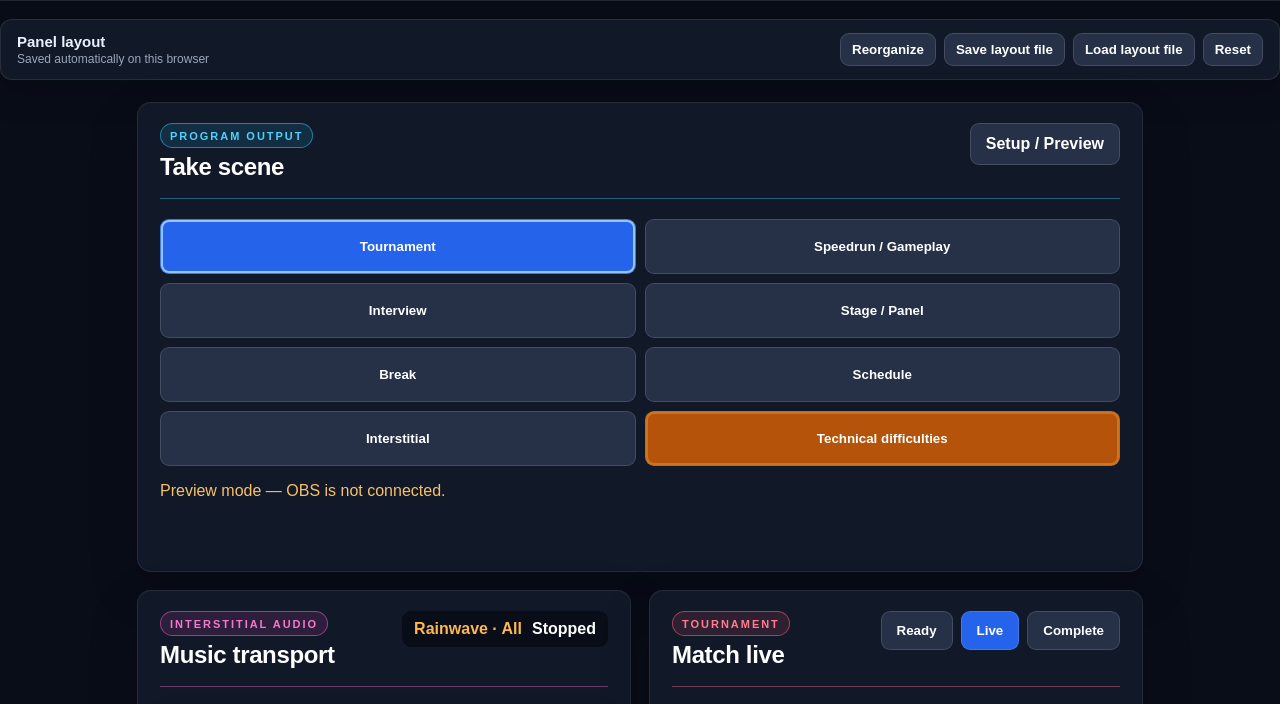
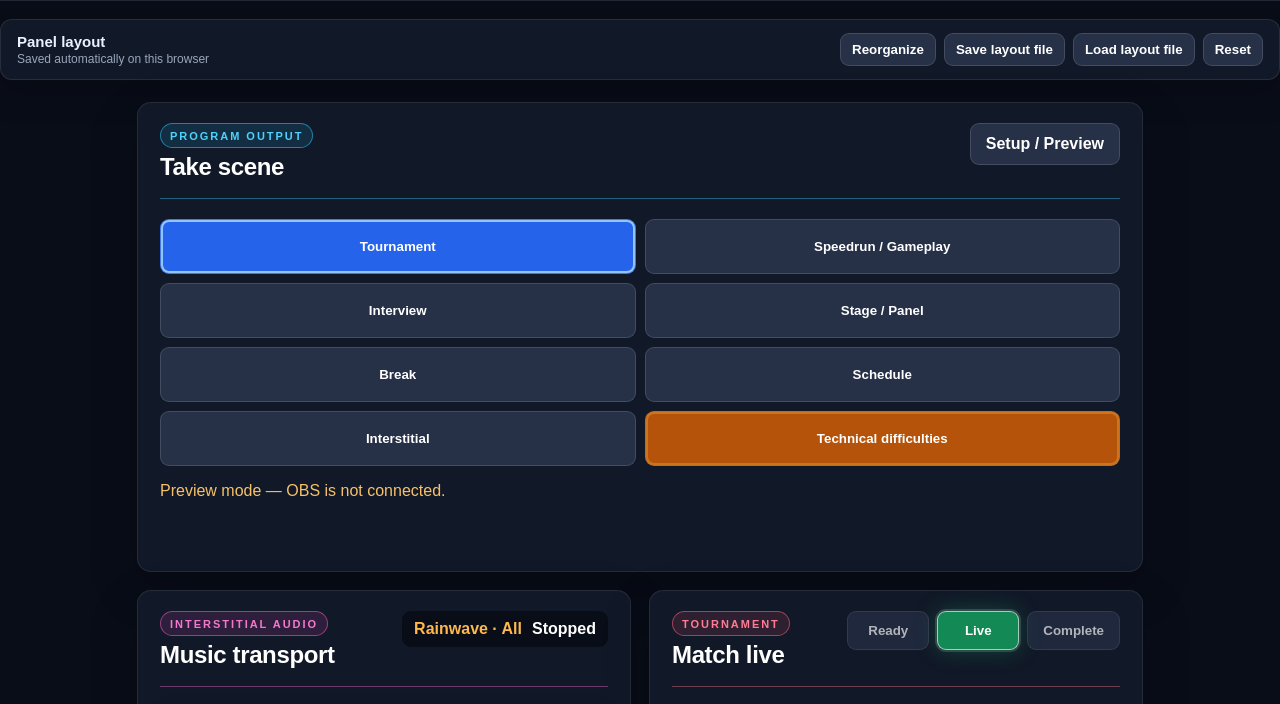
Before and after one commit to CRSdefiance/HurriconBroadcastSystem, a website built with Vite: page pages/dashboard/index.html in a window 1280 px wide. Shown: the part 93-797 px from the top of the page. Built offline with nearby package versions, Linux system fonts and the light colour scheme.

Commit message:
Clarify tournament match status controls

```diff
--- a/src/dashboard.ts
+++ b/src/dashboard.ts
@@ -35,7 +35,11 @@ all<HTMLAnchorElement>('a[href="setup.html"],a[href="index.html"]').forEach((lin
   window.location.assign(standalone ? `${target}?standalone=true` : target);
 }));
 
-const matchRep=observe<MatchState>('match',mockMatch,(m)=>{all<HTMLInputElement>('[data-field]').forEach((el)=>{if(document.activeElement!==el)el.value=String(m[el.dataset.field as 'game'|'round'|'bestOf']??'')});(['player1','player2'] as const).forEach((side,i)=>{all<HTMLInputElement>(`[data-p${i+1}]`).forEach((el)=>{if(document.activeElement!==el)el.value=String(m[side][el.dataset[`p${i+1}`] as keyof typeof m[typeof side]]??'')});const out=$<HTMLOutputElement>(`[data-score-value="${side}"]`);if(out)out.value=String(m[side].score);setText(`[data-live-player="${side}"]`,m[side].displayName)});});
+const matchRep=observe<MatchState>('match',mockMatch,(m)=>{
+  all<HTMLInputElement>('[data-field]').forEach((el)=>{if(document.activeElement!==el)el.value=String(m[el.dataset.field as 'game'|'round'|'bestOf']??'')});
+  (['player1','player2'] as const).forEach((side,i)=>{all<HTMLInputElement>(`[data-p${i+1}]`).forEach((el)=>{if(document.activeElement!==el)el.value=String(m[side][el.dataset[`p${i+1}`] as keyof typeof m[typeof side]]??'')});const out=$<HTMLOutputElement>(`[data-score-value="${side}"]`);if(out)out.value=String(m[side].score);setText(`[data-live-player="${side}"]`,m[side].displayName)});
+  all<HTMLButtonElement>('[data-status]').forEach((button)=>{const active=button.dataset.status===m.status;button.classList.toggle('active',active);button.setAttribute('aria-pressed',String(active));});
+});
 const lowerRep=observe<LowerThirdState>('lowerThird',mockLowerThird,(lower)=>{all<HTMLInputElement|HTMLSelectElement>('[data-lower]').forEach((el)=>{if(document.activeElement!==el)el.value=String(lower[el.dataset.lower as keyof LowerThirdState]??'')});setText('[data-live-lower-title]',lower.title||'Nothing queued');setText('[data-live-lower-subtitle]',lower.subtitle);});
 const showRep=observe<ShowState>('show',mockShow,(show)=>{all<HTMLInputElement>('[data-show]').forEach((el)=>{if(document.activeElement!==el)el.value=String(show[el.dataset.show as keyof ShowState]??'')});all<HTMLButtonElement>('[data-mode]').forEach((button)=>button.classList.toggle('active',button.dataset.mode===show.mode));setText('[data-live-show="current"]',show.currentSegment||'Live show');setText('[data-live-show="next"]',show.nextSegment||'More programming soon');setText('[data-live-show="time"]',show.nextSegmentTime);});
 let railState = mockBroadcastRail;
@@ -85,7 +89,7 @@ all<HTMLButtonElement>('[data-score]').forEach((button)=>button.addEventListener
 $('[data-action="swap"]')?.addEventListener('click',()=>{if(window.nodecg)void window.nodecg.sendMessage('match:swap');else{const m=matchRep.get();matchRep.set({...m,player1:m.player2,player2:m.player1})}});
 $('[data-action="reset"]')?.addEventListener('click',()=>{if(!confirm('Reset both scores to zero?'))return;const m=matchRep.get();matchRep.set({...m,player1:{...m.player1,score:0},player2:{...m.player2,score:0}});toast('Scores reset');});
 $('[data-action="apply"]')?.addEventListener('click',()=>{const current=matchRep.get();const readPlayer=(side:'player1'|'player2',number:1|2)=>({...current[side],displayName:value(`[data-p${number}="displayName"]`),pronouns:value(`[data-p${number}="pronouns"]`),location:value(`[data-p${number}="location"]`),social:value(`[data-p${number}="social"]`),socialPlatform:(value(`[data-p${number}="socialPlatform"]`)||'twitch') as SocialPlatform,seed:Number(value(`[data-p${number}="seed"]`))||null});matchRep.set({...current,game:value('[data-field="game"]'),round:value('[data-field="round"]'),bestOf:Number(value('[data-field="bestOf"]'))||null,player1:readPlayer('player1',1),player2:readPlayer('player2',2)});toast('Match info applied');});
-all<HTMLButtonElement>('[data-status]').forEach((button)=>button.addEventListener('click',()=>matchRep.set({...matchRep.get(),status:button.dataset.status as MatchState['status']})));
+all<HTMLButtonElement>('[data-status]').forEach((button)=>button.addEventListener('click',()=>{const status=button.dataset.status as MatchState['status'];matchRep.set({...matchRep.get(),status});toast(status==='complete'?'Match marked complete':`Match status: ${status}`);}));
 all<HTMLButtonElement>('[data-mode]').forEach((button)=>button.addEventListener('click',()=>{const mode=button.dataset.mode as ShowMode;if(window.nodecg)void window.nodecg.sendMessage('show:setMode',mode);else showRep.set({...showRep.get(),mode});}));
 $('[data-action="apply-transition"]')?.addEventListener('click',()=>{const mode=value('[data-transition-mode]') as HbsTransitionMode;const obsName=value('[data-obs-transition]')||'Fade';const durationMs=Number(value('[data-obs-transition-duration]'))||700;const settings=normalizeTransitionSettings({mode,obsName,durationMs});if(window.nodecg)void window.nodecg.sendMessage('transition:set',settings);toast(settings.mode==='obs'?`OBS transition set to ${settings.obsName}`:`HBS ${settings.mode} wipe enabled`);});
 all<HTMLButtonElement>('[data-feed-count]').forEach((button)=>button.addEventListener('click',()=>speedrunRep.set({...speedrunRep.get(),feedCount:Number(button.dataset.feedCount) as FeedCount})));
--- a/src/graphic.ts
+++ b/src/graphic.ts
@@ -1,4 +1,5 @@
 import './styles/graphics.css';
+import './styles/match-status.css';
 import './styles/identity-transitions.css';
 import './styles/interstitial.css';
 import { applyBrand, assetUrl } from './brand';
@@ -81,7 +82,7 @@ const renderPlayerIdentity = (side: 'p1'|'p2', player: PlayerState) => {
   renderSocialIcon(`[data-${side}-social-icon]`, player.socialPlatform);
   $(`.tournament .${side}`)?.classList.toggle('has-social', Boolean(player.social));
 };
-observe<MatchState>('match', mockMatch, (m) => { text('[data-game]',m.game);text('[data-round]',m.round);text('[data-status]',m.status);renderPlayerIdentity('p1',m.player1);renderPlayerIdentity('p2',m.player2);text('[data-p1-score]',m.player1.score);text('[data-p2-score]',m.player2.score);text('[data-best]',m.bestOf ? `BEST OF ${m.bestOf}` : ''); });
+observe<MatchState>('match', mockMatch, (m) => { text('[data-game]',m.game);text('[data-round]',m.round);const status=$<HTMLElement>('[data-status]');if(status){status.textContent=m.status==='complete'?'Match complete':m.status;status.dataset.matchStatus=m.status;}renderPlayerIdentity('p1',m.player1);renderPlayerIdentity('p2',m.player2);text('[data-p1-score]',m.player1.score);text('[data-p2-score]',m.player2.score);text('[data-best]',m.bestOf ? `BEST OF ${m.bestOf}` : ''); });
 observe<Commentator[]>('commentators', mockCommentators, (list) => text('[data-commentators]',list.length ? `Commentary: ${list.map((c)=>c.name).join(' · ')}` : ''));
 observe<ShowState>('show', mockShow, (s) => { text('[data-current]',s.currentSegment || (layout === 'break' ? 'Intermission' : 'Live show'));text('[data-next]',s.nextSegment || 'More programming soon');text('[data-next-time]',s.nextSegmentTime || ''); });
 observe<InterstitialState>('interstitial', defaultInterstitial(), (raw) => {
--- a/src/styles/dashboard-hierarchy.css
+++ b/src/styles/dashboard-hierarchy.css
@@ -136,6 +136,27 @@ body {
   box-shadow: 0 0 0 2px color-mix(in srgb, var(--control-accent) 30%, transparent), 0 20px 52px #0005;
 }
 
+.status-actions button {
+  min-width: 82px;
+  background: #263147;
+  opacity: .68;
+}
+
+.status-actions button.primary:not(.active) {
+  background: #263147;
+}
+
+.status-actions button.active {
+  opacity: 1;
+  border-color: #fff9;
+  box-shadow: 0 0 0 2px #ffffff24, 0 0 22px color-mix(in srgb, var(--status-color) 45%, transparent);
+  background: var(--status-color);
+}
+
+.status-actions [data-status='ready'] { --status-color: #b7791f; }
+.status-actions [data-status='live'] { --status-color: #138a55; }
+.status-actions [data-status='complete'] { --status-color: #7656c9; }
+
 @media (max-width: 850px) {
   .dashboard { gap: 16px; }
   .card { border-top-width: 4px; }
```
Also changed, not shown: src/styles/match-status.css (added, +13 -0 lines).
